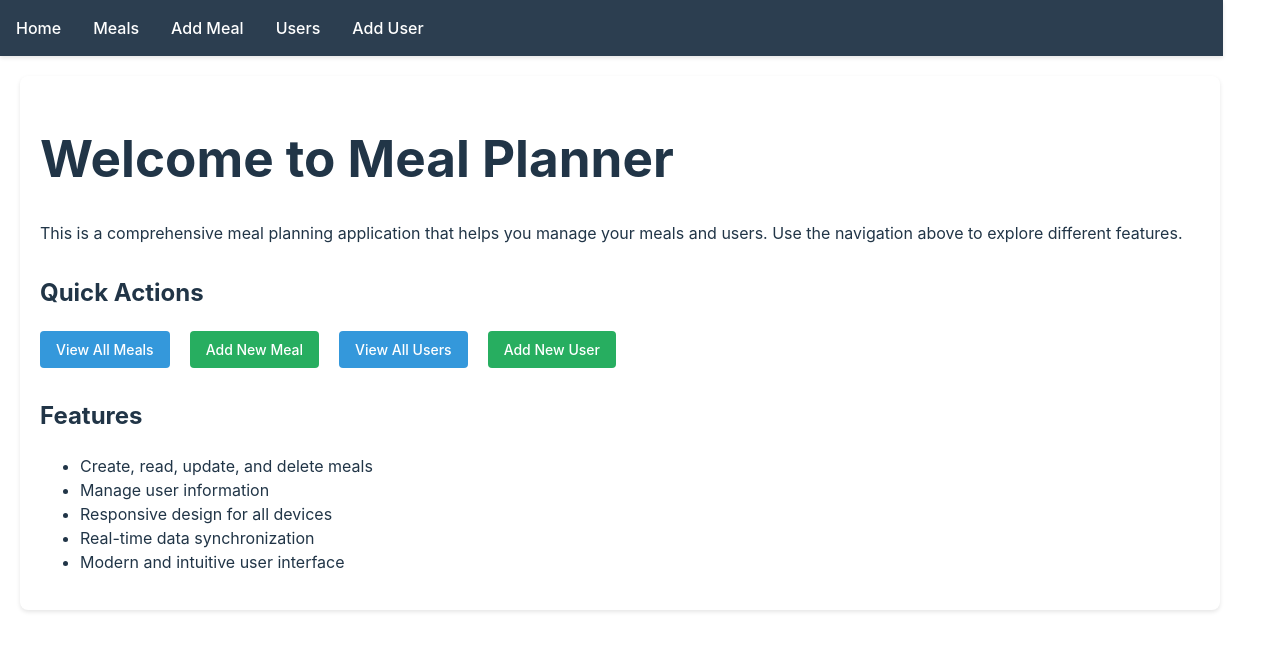
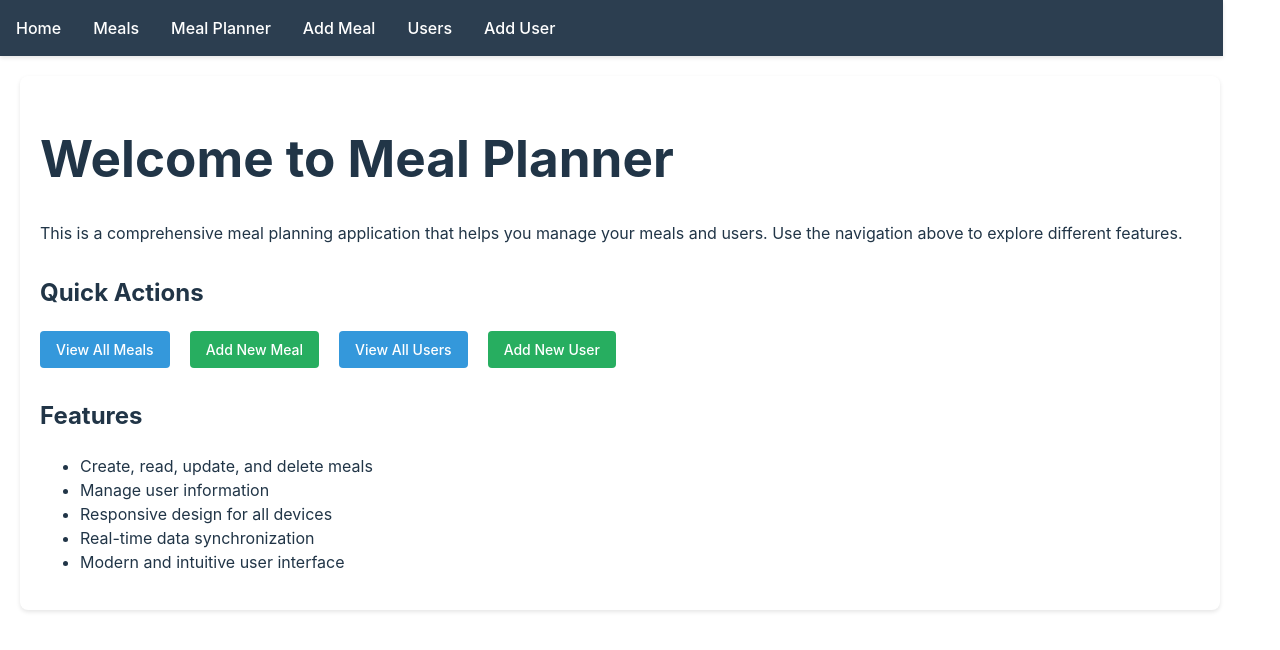
Before and after one commit to JessWillCode/meal_planner_fe, a React (Vite) app: page / in a window 1280 px wide. Shown: the top 650 px of the page. Built offline with nearby package versions, Linux system fonts and the light colour scheme.

Commit message:
fixed misspelling in "/planner" and added link to navbar

```diff
--- a/src/App.jsx
+++ b/src/App.jsx
@@ -18,7 +18,7 @@ function App() {
           <Navbar />
           <main className="container">
             <Routes>
-              <Route path="/mplanner" element={<MealPlanner />} />
+              <Route path="/planner" element={<MealPlanner />} />
               <Route path="/" element={<Home />} />
               <Route path="/meals" element={<MealList />} />
               <Route path="/meals/new" element={<MealForm />} />
--- a/src/components/Navbar.jsx
+++ b/src/components/Navbar.jsx
@@ -10,6 +10,9 @@ const Navbar = () => {
         </li>
         <li>
           <Link to="/meals">Meals</Link>
+        </li>
+        <li>
+          <Link to="/planner">Meal Planner</Link>
         </li>
         <li>
           <Link to="/meals/new">Add Meal</Link>
```
